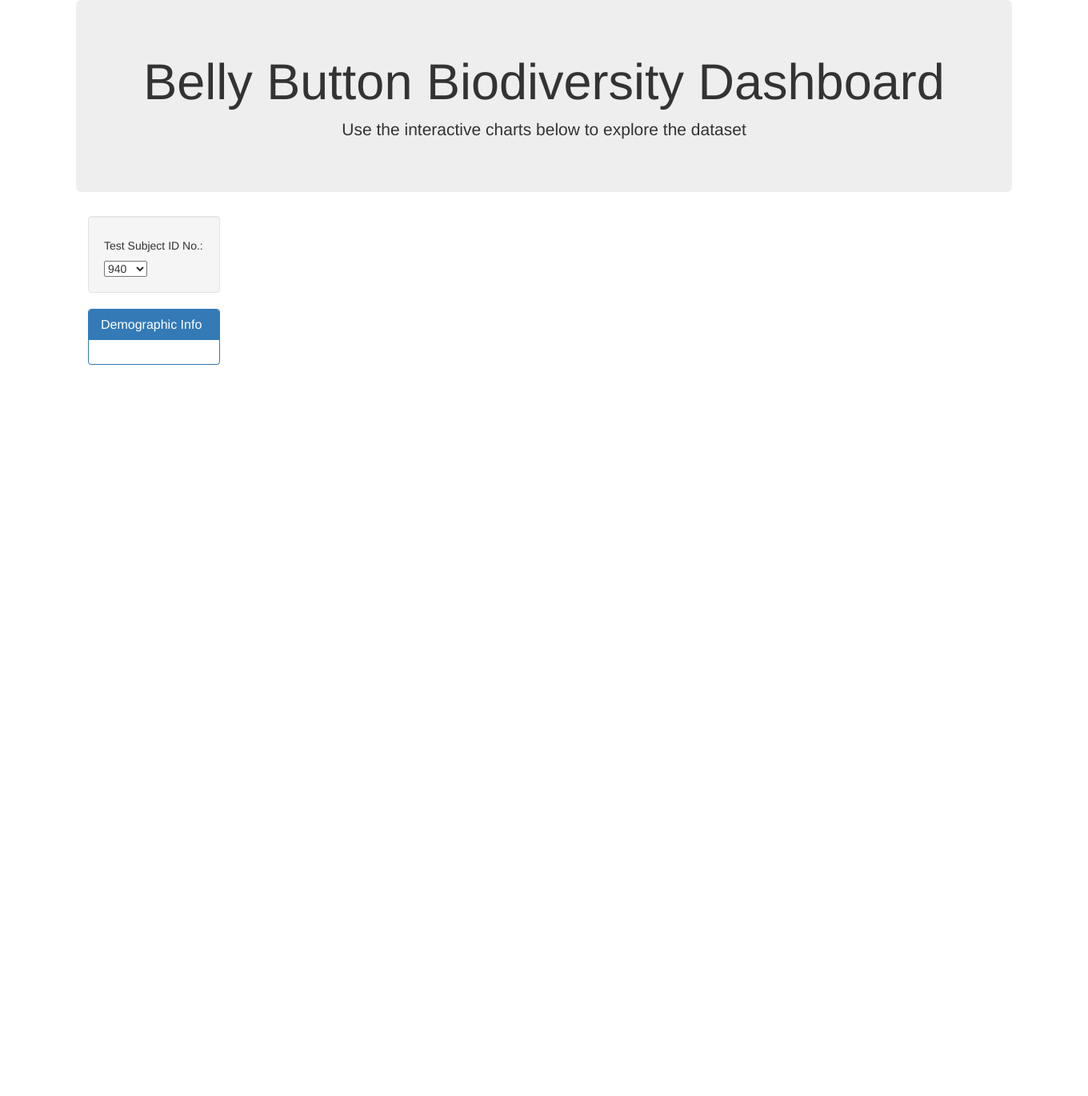
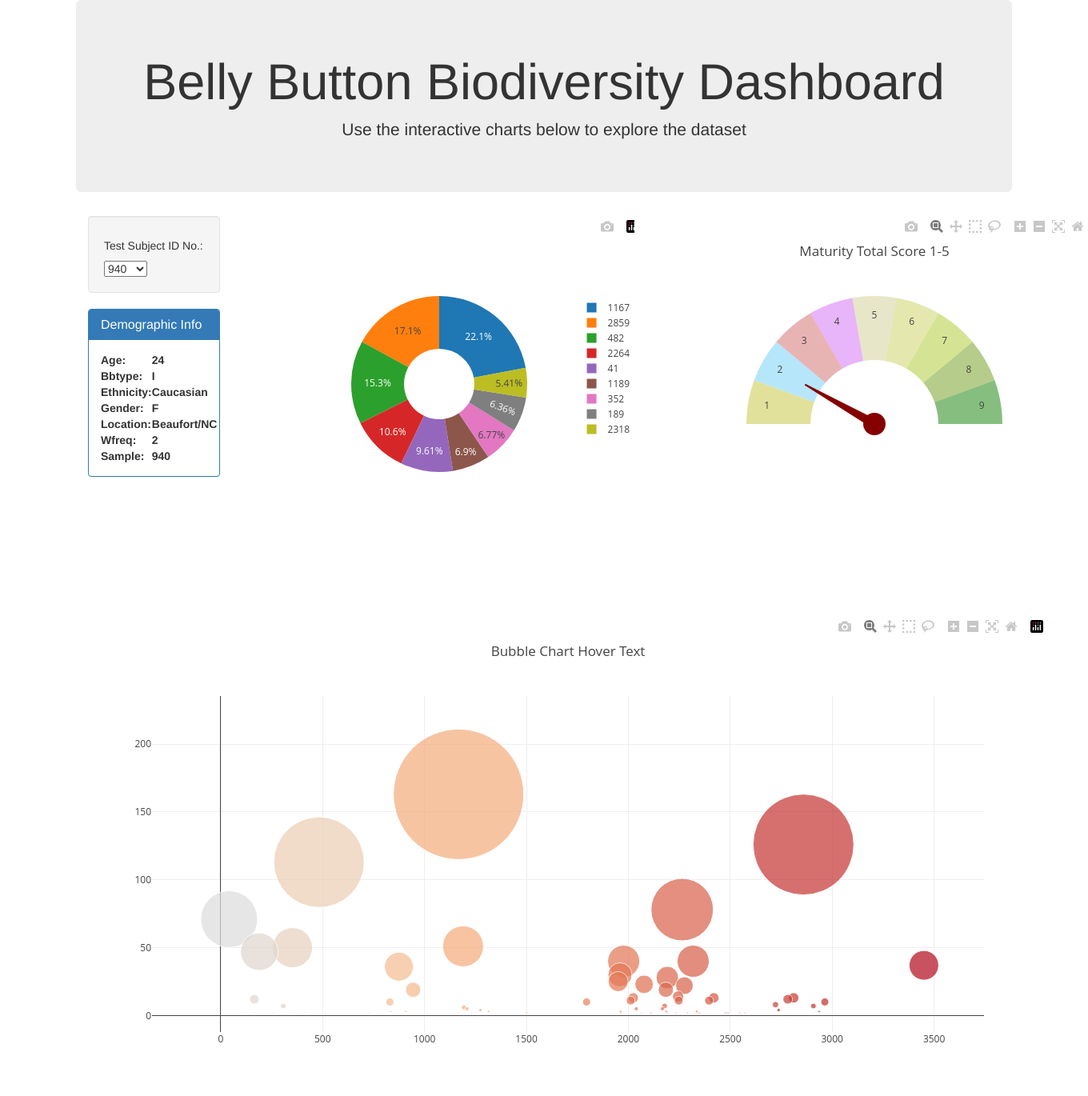
Before and after one commit to magogate/plotly-challenge, a Flask app: page / in a window 1360 px wide; the page is wider, and only the part inside the window is pictured. Shown: that part at 80% size. Before the commit the page ends 456 px from the top of that part, so only its background shows below. Run offline with Flask 2, Linux system fonts and the light colour scheme; some libraries are stand-ins or nearby versions.

Commit message:
Added code for gauge chart and separated the code for each chart

```diff
--- /dev/null
+++ b/Belly_Button_Diversity/static/js/bubbleChart.js
@@ -0,0 +1,28 @@
+function populateBubbleChart(name){
+    // https://plot.ly/javascript/bubble-charts/
+    let samples = myJsonObj.samples.filter(function(d){
+        return d.id == name;
+    })
+
+    let trace1 = {
+        x: samples[0].otu_ids,
+        y: samples[0].sample_values,
+        text: samples[0].otu_labels,
+        mode: 'markers',
+        marker: {
+          color: samples[0].otu_ids,
+          size: samples[0].sample_values
+        }
+      };
+
+    var data = [trace1];
+
+    var layout = {
+        title: 'Bubble Chart Hover Text',
+        showlegend: false,
+        height: 600,
+        width: 1200
+    };
+
+    Plotly.newPlot('bubble', data, layout);
+}
--- /dev/null
+++ b/Belly_Button_Diversity/static/js/gaugeChart.js
@@ -0,0 +1,106 @@
+function populateGaugeChart(name){
+    let metadataInfo = myJsonObj.metadata.filter(function(d){
+        return d.id == name;
+    })
+
+            //Enter a level between 1 and 5
+        var level = metadataInfo[0].wfreq;
+
+        // Trig to calc meter point
+        // var degrees = 180-(level-1)*45;
+        // 165 - 1 !! 142 -2 !! 120-3 !! 105 - 4 !! 90 - 5 !! 75 - 6 !! 57 - 7 !! 40 - 8
+        var degrees;
+
+        switch(level){
+            case 1:
+                degrees = 165;
+                break;
+            case 2:
+                degrees = 142;
+                break;
+            case 3:
+                degrees = 120;
+                break;
+            case 4:
+                degrees = 105;
+                break;
+            case 5:
+                degrees = 90;
+                break;
+            case 6:
+                degrees = 75;
+                break;
+            case 7:
+                degrees = 57;
+                break;
+            case 7:
+                degrees = 40;
+                break;
+            default:
+                degrees = 360;
+        }
+
+        var radius = .5;
+        var radians = degrees * Math.PI / 180;
+        var x = radius * Math.cos(radians);
+        var y = radius * Math.sin(radians);
+
+
+        // Path: may have to change to create a better triangle
+        var mainPath = 'M -.0 -0.035 L .0 0.035 L ',
+            pathX = String(x),
+            space = ' ',
+            pathY = String(y),
+            pathEnd = ' Z';
+        var path = mainPath.concat(pathX,space,pathY,pathEnd);
+        console.log("Degree is -->" + degrees);
+        console.log("X val is  -->" + x);
+        console.log("Y val is  -->" + y);
+        console.log("Path val is -->" + path)
+
+        var data = [{ type: 'category',
+            x: [0], y:[0],
+            marker: {size: 28, color:'850000'},
+            showlegend: false,
+            name: 'speed',
+            text: level,
+            hoverinfo: 'text+name'},
+        { values: [1,1,1,1,1,1,1,1,1,9],
+        rotation: 90,
+
+        text: ['9','8','7','6','5','4','3','2','1'],
+        textinfo: 'text',
+        textposition:'inside',
+        marker: {colors:['rgba(14, 127, 0, .5)', 'rgba(110, 154, 22, .5)',
+                                'rgba(170, 202, 42, .5)', 'rgba(202, 209, 95, .5)',
+                                'rgba(210, 206, 145, .5)', 'rgba(210, 106, 245, .5)',
+                                'rgba(210, 106, 105, .5)', 'rgba(110, 206, 245, .5)',
+                                'rgba(225, 225, 155, 10)', 'rgba(205, 155, 155, 0)'
+                            ]},
+        // labels: ['4.5-5', '3.5-4.49', '2.5-3.49', '1.5-2.49', '1-1.49'],
+        hoverinfo: 'label',
+        hole: .5,
+        type: 'pie',
+        showlegend: false
+        }];
+
+        var layout = {
+        shapes:[{
+            type: 'path',
+            path: path,
+            fillcolor: '850000',
+            line: {
+                color: '850000'
+            }
+            }],
+        title: 'Maturity Total Score 1-5',
+        height: 500,
+        width: 600,
+        xaxis: {type:'category',zeroline:false, showticklabels:false,
+                    showgrid: false, range: [-1, 1]},
+        yaxis: {type:'category',zeroline:false, showticklabels:false,
+                    showgrid: false, range: [-1, 1]}
+        };
+
+        Plotly.newPlot('gauge', data, layout);
+}
--- a/Belly_Button_Diversity/static/js/main.js
+++ b/Belly_Button_Diversity/static/js/main.js
@@ -2,6 +2,7 @@
  *  load json file
  */
 var myJsonObj;
+
 function loadJson(){
     let jsonFile = "./static/data/samples.json";
     d3.json(jsonFile).then(function(samples_json){
@@ -16,7 +17,6 @@ function loadJson(){
  * @param {*} subjectNo
  */
 function populateSubjectNo(subjectNo){
-    console.log(subjectNo)
     let cmbSubNo = d3.select("#selDataset");
     // clear the combo box, before populating it
     cmbSubNo.selectAll("option").remove();
@@ -24,104 +24,20 @@ function populateSubjectNo(subjectNo){
     subjectNo.forEach(element => {
         cmbSubNo.append("option").text(element);
     });
+    renderInformation();
 }
 
-function populateDemographicInfo(name){
-
-    let myPanel = d3.select("#sample-metadata");
-    myPanel.selectAll("table").remove("table");
-    //add table data
-    // https://stackoverflow.com/questions/46782827/d3-adding-style-and-class-to-div-results-in-styles-discarded
-    let myTbl = myPanel.append("table").style("font-weight","bold");
-
-    let demographInfo = myJsonObj.metadata.filter(function(d){
-        return d.id == name;
-    })
-
-    let Tage = myTbl.append("tr");
-        Tage.append("td").text("Age: ")
-        Tage.append("td").text(demographInfo[0].age);
-    let Tbbtype = myTbl.append("tr");
-        Tbbtype.append("td").text("Bbtype: ")
-        Tbbtype.append("td").text(demographInfo[0].bbtype);
-    let Tethi = myTbl.append("tr");
-        Tethi.append("td").text("Ethnicity: ")
-        Tethi.append("td").text(demographInfo[0].ethnicity);
-    let TGender = myTbl.append("tr");
-        TGender.append("td").text("Gender: ")
-        TGender.append("td").text(demographInfo[0].gender);
-    let Tloc = myTbl.append("tr");
-        Tloc.append("td").text("Location: ")
-        Tloc.append("td").text(demographInfo[0].location);
-    let Twfreq = myTbl.append("tr");
-        Twfreq.append("td").text("Wfreq: ")
-        Twfreq.append("td").text(demographInfo[0].wfreq);
-    let Tsample = myTbl.append("tr");
-        Tsample.append("td").text("Sample: ")
-        Tsample.append("td").text(demographInfo[0].id);
-}//populateDemographicInfo
-
-function populatePieChart(name){
-    let samples = myJsonObj.samples.filter(function(d){
-        return d.id == name;
-    })
-
-    let count=0;
-    // https://stackoverflow.com/questions/34883068/how-to-get-first-n-number-of-elements-from-an-array
-    let values = samples[0].sample_values.slice(0, 9);
-    let labels = samples[0].otu_ids.slice(0, 9);
-    console.log(labels)
-
-    var data = [{
-        values: values,
-        labels: labels,
-        hole: .4,
-        type: 'pie'
-      }];
-
-    var layout = {
-        height: 400,
-        width: 500
-      };
-
-    Plotly.newPlot('bar', data, layout);
-}//populatePieChart
-
-function populateBubbleChart(name){
-    // https://plot.ly/javascript/bubble-charts/
-    let samples = myJsonObj.samples.filter(function(d){
-        return d.id == name;
-    })
-
-    let trace1 = {
-        x: samples[0].otu_ids,
-        y: samples[0].sample_values,
-        text: samples[0].otu_labels,
-        mode: 'markers',
-        marker: {
-          color: samples[0].otu_ids,
-          size: samples[0].sample_values
-        }
-      };
-
-    var data = [trace1];
-
-    var layout = {
-        title: 'Bubble Chart Hover Text',
-        showlegend: false,
-        height: 600,
-        width: 1200
-    };
-
-    Plotly.newPlot('bubble', data, layout);
+function renderInformation(){
+    let selectedName = d3.select("#selDataset").property("value")
+    populateDemographicInfo(selectedName);
+    populatePieChart(selectedName);
+    populateBubbleChart(selectedName);
+    populateGaugeChart(selectedName);
 }
 
 let cmbSubNo = d3.select("#selDataset");
 cmbSubNo.on("change", function(d){
-    let selectedName = d3.select("#selDataset").property("value")
-    populateDemographicInfo(selectedName);
-    populatePieChart(selectedName);
-    populateBubbleChart(selectedName)
+    renderInformation();
 });
 
 loadJson()
--- /dev/null
+++ b/Belly_Button_Diversity/static/js/pieChart.js
@@ -0,0 +1,25 @@
+function populatePieChart(name){
+    let samples = myJsonObj.samples.filter(function(d){
+        return d.id == name;
+    })
+
+    let count=0;
+    // https://stackoverflow.com/questions/34883068/how-to-get-first-n-number-of-elements-from-an-array
+    let values = samples[0].sample_values.slice(0, 9);
+    let labels = samples[0].otu_ids.slice(0, 9);
+    console.log(labels)
+
+    var data = [{
+        values: values,
+        labels: labels,
+        hole: .4,
+        type: 'pie'
+      }];
+
+    var layout = {
+        height: 400,
+        width: 500
+      };
+
+    Plotly.newPlot('bar', data, layout);
+}//populatePieChart
--- /dev/null
+++ b/Belly_Button_Diversity/static/js/table.js
@@ -0,0 +1,34 @@
+function populateDemographicInfo(name){
+
+    let myPanel = d3.select("#sample-metadata");
+    myPanel.selectAll("table").remove("table");
+    //add table data
+    // https://stackoverflow.com/questions/46782827/d3-adding-style-and-class-to-div-results-in-styles-discarded
+    let myTbl = myPanel.append("table").style("font-weight","bold");
+
+    let demographInfo = myJsonObj.metadata.filter(function(d){
+        return d.id == name;
+    })
+
+    let Tage = myTbl.append("tr");
+        Tage.append("td").text("Age: ")
+        Tage.append("td").text(demographInfo[0].age);
+    let Tbbtype = myTbl.append("tr");
+        Tbbtype.append("td").text("Bbtype: ")
+        Tbbtype.append("td").text(demographInfo[0].bbtype);
+    let Tethi = myTbl.append("tr");
+        Tethi.append("td").text("Ethnicity: ")
+        Tethi.append("td").text(demographInfo[0].ethnicity);
+    let TGender = myTbl.append("tr");
+        TGender.append("td").text("Gender: ")
+        TGender.append("td").text(demographInfo[0].gender);
+    let Tloc = myTbl.append("tr");
+        Tloc.append("td").text("Location: ")
+        Tloc.append("td").text(demographInfo[0].location);
+    let Twfreq = myTbl.append("tr");
+        Twfreq.append("td").text("Wfreq: ")
+        Twfreq.append("td").text(demographInfo[0].wfreq);
+    let Tsample = myTbl.append("tr");
+        Tsample.append("td").text("Sample: ")
+        Tsample.append("td").text(demographInfo[0].id);
+}//populateDemographicInfo
--- a/Belly_Button_Diversity/templates/index.html
+++ b/Belly_Button_Diversity/templates/index.html
@@ -49,7 +49,10 @@
   <script src="https://cdnjs.cloudflare.com/ajax/libs/d3/5.5.0/d3.js"></script>
   <script src="https://cdn.plot.ly/plotly-latest.min.js"></script>
   <script src="./static/js/main.js"></script>
-  <script src="./static/js/bonus.js"></script>
+  <script src="./static/js/pieChart.js"></script>
+  <script src="./static/js/bubbleChart.js"></script>
+  <script src="./static/js/table.js"></script>
+  <script src="./static/js/gaugeChart.js"></script>
 
 </body>
 
```
